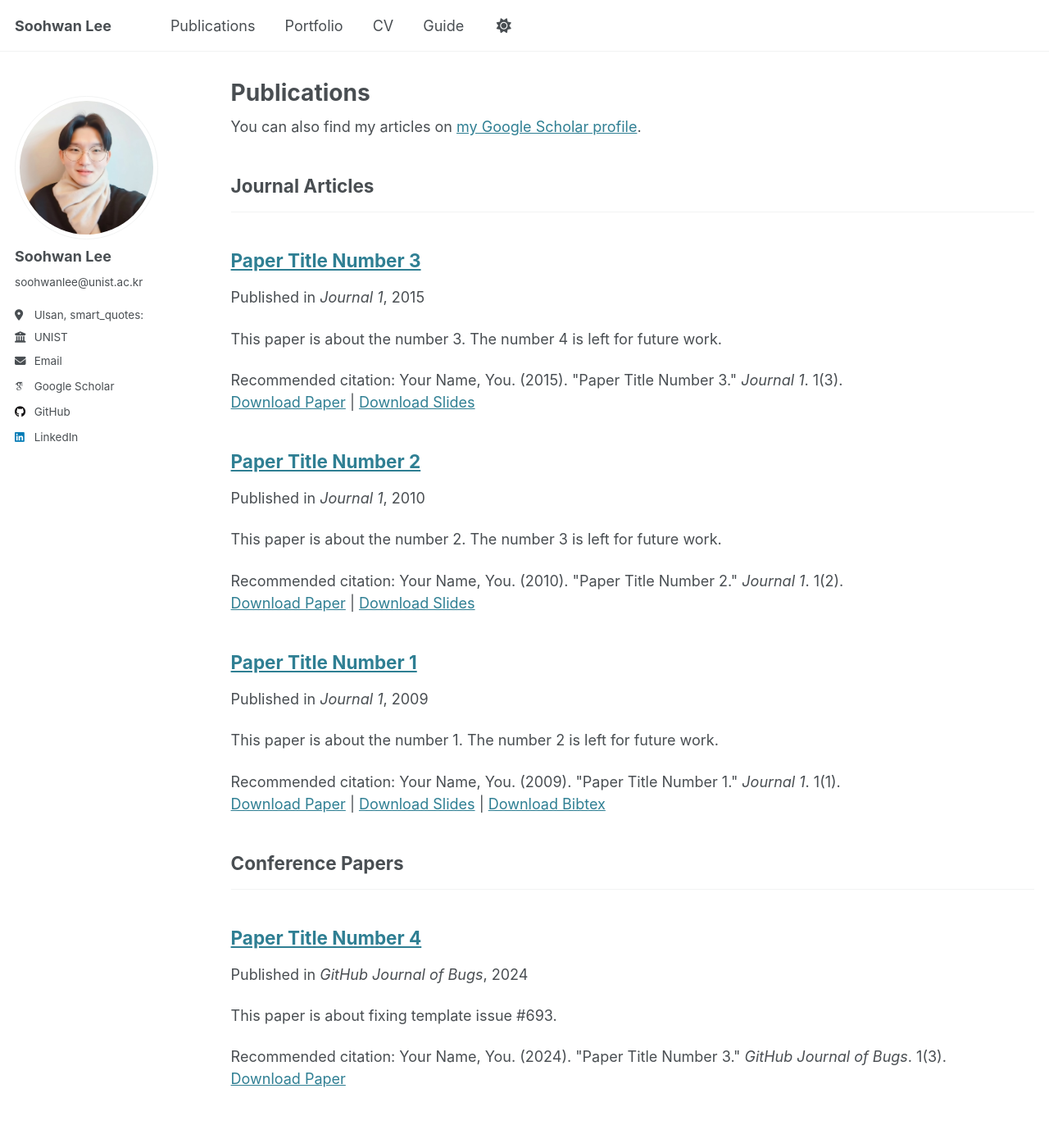
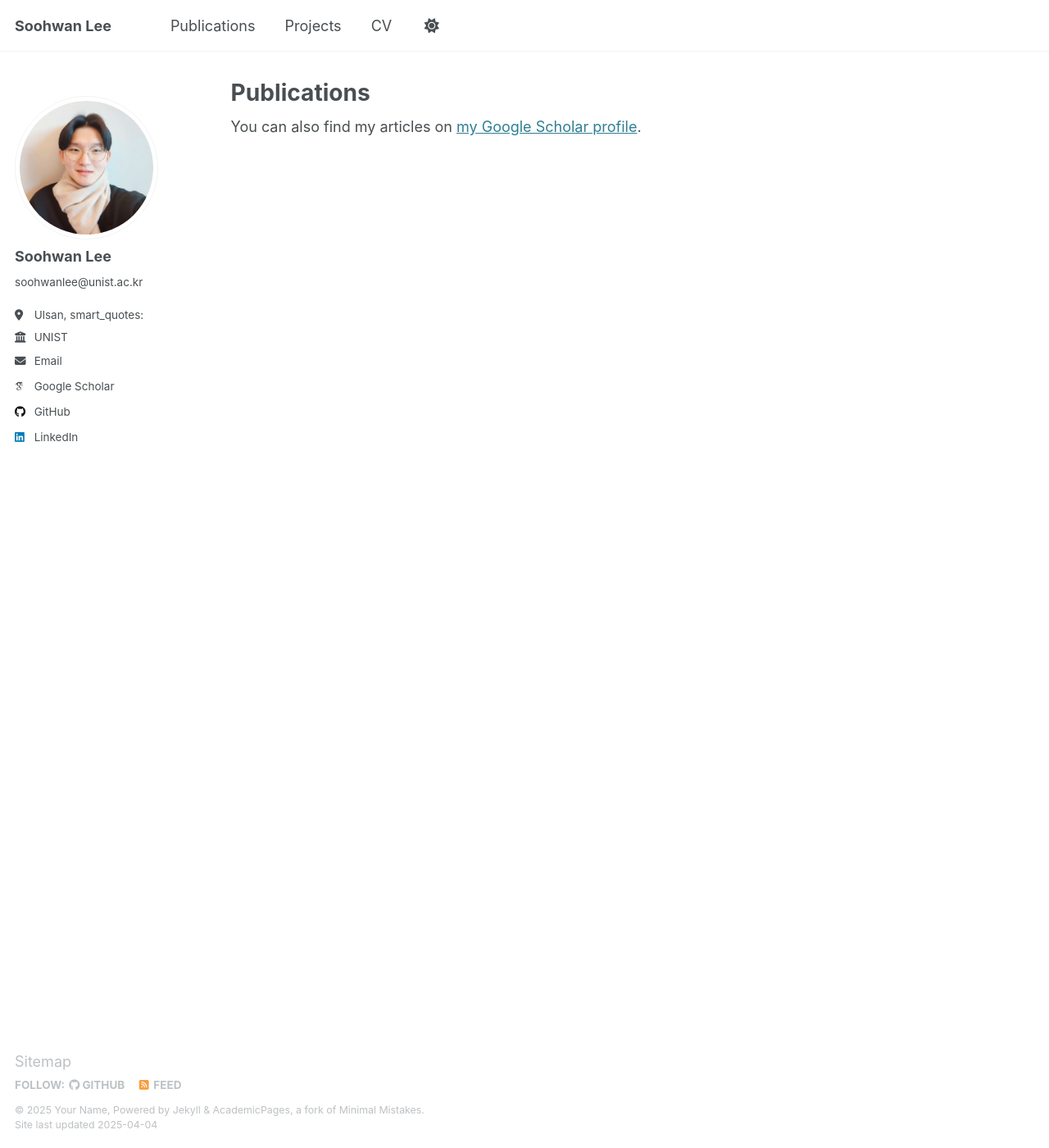
Before and after one commit to Soohwan-Lee/soohwan-lee.github.io, a Jekyll site: the page built from _pages/publications.html, in a window 1280 px wide and 1400 px high. Shown: the whole window at 82% size. Built offline with Jekyll 4.4.1, drawn with Linux system fonts in a browser that asks for light colours; some web fonts are replaced.

Commit message:
DOCS: Publications

```diff
--- a/_data/navigation.yml
+++ b/_data/navigation.yml
@@ -17,17 +17,17 @@
   # - title: "Teaching"
   #   url: /teaching/
 
-  - title: "Portfolio"
+  - title: "Projects"
     url: /portfolio/
 
   # - title: "Blog Posts"
   #   url: /year-archive/
 
   - title: "CV"
-    url: /fils/soohwan_CV__final.pdf
+    url: /files/soohwan_CV__final.pdf
 
   # - title: "CV"
   #   url: /cv-json/
 
-  - title: "Guide"
-    url: /markdown/
+  # - title: "Guide"
+  #   url: /markdown/
--- a/_publications/2009-10-01-paper-title-number-1.md
+++ /dev/null
@@ -1,14 +0,0 @@
----
-title: "Paper Title Number 1"
-collection: publications
-category: manuscripts
-permalink: /publication/2009-10-01-paper-title-number-1
-excerpt: 'This paper is about the number 1. The number 2 is left for future work.'
-date: 2009-10-01
-venue: 'Journal 1'
-slidesurl: 'http://academicpages.github.io/files/slides1.pdf'
-paperurl: 'http://academicpages.github.io/files/paper1.pdf'
-bibtexurl: 'http://academicpages.github.io/files/bibtex1.bib'
-citation: 'Your Name, You. (2009). &quot;Paper Title Number 1.&quot; <i>Journal 1</i>. 1(1).'
----
-The contents above will be part of a list of publications, if the user clicks the link for the publication than the contents of section will be rendered as a full page, allowing you to provide more information about the paper for the reader. When publications are displayed as a single page, the contents of the above "citation" field will automatically be included below this section in a smaller font.
--- a/_publications/2010-10-01-paper-title-number-2.md
+++ /dev/null
@@ -1,14 +0,0 @@
----
-title: "Paper Title Number 2"
-collection: publications
-category: manuscripts
-permalink: /publication/2010-10-01-paper-title-number-2
-excerpt: 'This paper is about the number 2. The number 3 is left for future work.'
-date: 2010-10-01
-venue: 'Journal 1'
-slidesurl: 'http://academicpages.github.io/files/slides2.pdf'
-paperurl: 'http://academicpages.github.io/files/paper2.pdf'
-citation: 'Your Name, You. (2010). &quot;Paper Title Number 2.&quot; <i>Journal 1</i>. 1(2).'
----
-
-The contents above will be part of a list of publications, if the user clicks the link for the publication than the contents of section will be rendered as a full page, allowing you to provide more information about the paper for the reader. When publications are displayed as a single page, the contents of the above "citation" field will automatically be included below this section in a smaller font.
--- a/_publications/2015-10-01-paper-title-number-3.md
+++ /dev/null
@@ -1,14 +0,0 @@
----
-title: "Paper Title Number 3"
-collection: publications
-category: manuscripts
-permalink: /publication/2015-10-01-paper-title-number-3
-excerpt: 'This paper is about the number 3. The number 4 is left for future work.'
-date: 2015-10-01
-venue: 'Journal 1'
-slidesurl: 'http://academicpages.github.io/files/slides3.pdf'
-paperurl: 'http://academicpages.github.io/files/paper3.pdf'
-citation: 'Your Name, You. (2015). &quot;Paper Title Number 3.&quot; <i>Journal 1</i>. 1(3).'
----
-
-The contents above will be part of a list of publications, if the user clicks the link for the publication than the contents of section will be rendered as a full page, allowing you to provide more information about the paper for the reader. When publications are displayed as a single page, the contents of the above "citation" field will automatically be included below this section in a smaller font.
--- a/_publications/2024-02-17-paper-title-number-4.md
+++ /dev/null
@@ -1,13 +0,0 @@
----
-title: "Paper Title Number 4"
-collection: publications
-category: conferences
-permalink: /publication/2024-02-17-paper-title-number-4
-excerpt: 'This paper is about fixing template issue #693.'
-date: 2024-02-17
-venue: 'GitHub Journal of Bugs'
-paperurl: 'http://academicpages.github.io/files/paper3.pdf'
-citation: 'Your Name, You. (2024). &quot;Paper Title Number 3.&quot; <i>GitHub Journal of Bugs</i>. 1(3).'
----
-
-The contents above will be part of a list of publications, if the user clicks the link for the publication than the contents of section will be rendered as a full page, allowing you to provide more information about the paper for the reader. When publications are displayed as a single page, the contents of the above "citation" field will automatically be included below this section in a smaller font.
```
Also changed, not shown: _publications/publications.md (added, +43 -0 lines).
